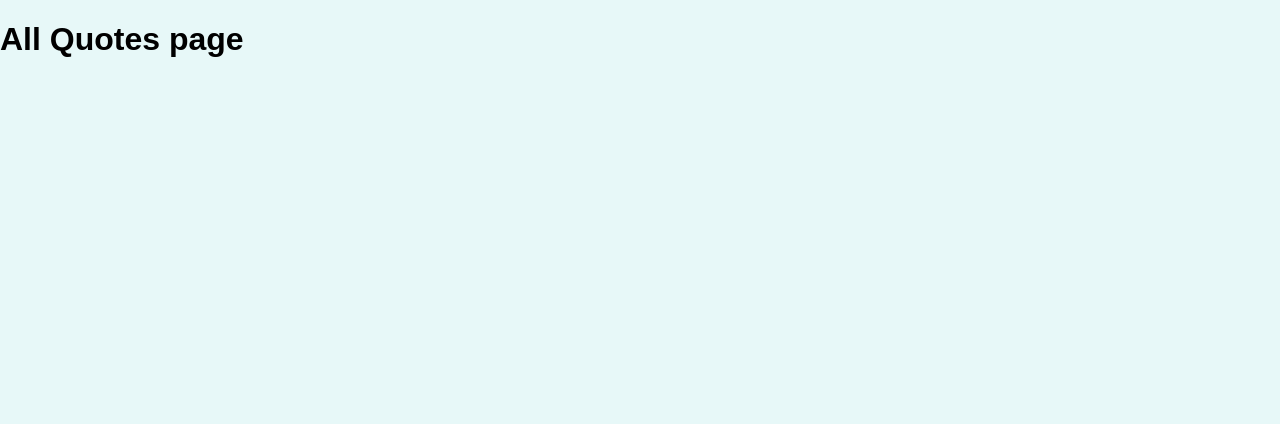
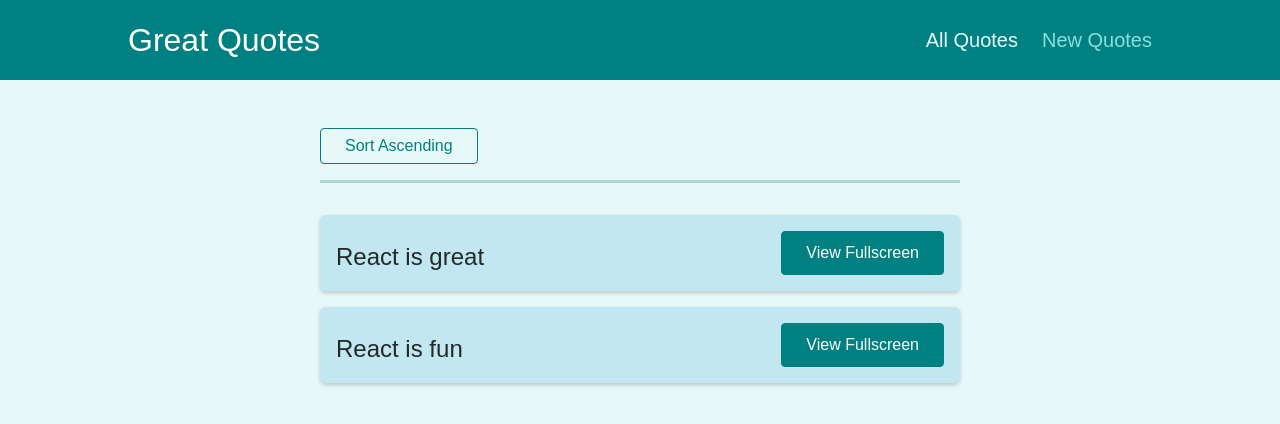
Before and after one commit to mpantogi/react-router_test, a React (Create React App) app: page /quotes in a window 1280 px wide. Shown: the top 424 px of the page. Built offline with nearby package versions, Linux system fonts and the light colour scheme.

Commit message:
add sorting logic to the App

```diff
--- a/src/App.js
+++ b/src/App.js
@@ -1,11 +1,17 @@
-import { Route, Switch } from 'react-router-dom';
+import { Route, Switch, Redirect } from 'react-router-dom';
 import AllQuotes from './pages/AllQuotes';
 import QuoteDetail from './pages/QuoteDetail';
 import NewQuote from './pages/NewQuote';
+import Layout from './components/layout/Layout';
+import NotFound from './pages/NotFound';
 
 function App() {
   return (
+    <Layout>
       <Switch>
+          <Route path='/' exact>
+            <Redirect to='/quotes' />
+          </Route>
           <Route path='/quotes' exact>
             <AllQuotes />
           </Route>
@@ -15,7 +21,11 @@
           <Route path='/new-quote'>
             <NewQuote />
           </Route>
+          <Route path='*'>
+            <NotFound />
+          </Route>
       </Switch>
+    </Layout>
   );
 }
 
--- /dev/null
+++ b/src/components/layout/Layout.js
@@ -0,0 +1,16 @@
+import { Fragment } from 'react';
+import classes from './Layout.module.css';
+import MainNavigation from './MainNavigation';
+
+const Layout = (props) => {
+    return (
+        <Fragment>
+            <MainNavigation />
+            <main className={classes.main}>
+                {props.children}
+            </main>
+        </Fragment>
+    )
+};
+
+export default Layout;
--- /dev/null
+++ b/src/components/layout/MainNavigation.js
@@ -0,0 +1,26 @@
+import { NavLink } from 'react-router-dom';
+import classes from './MainNavigation.module.css';
+
+const MainNavigation = () => {
+    return (
+        <header className={classes.header}>
+            <div className={classes.logo}>Great Quotes</div>
+            <nav className={classes.nav}>
+                <ul>
+                    <li>
+                        <NavLink to='/quotes' activeClassName={classes.active}>
+                            All Quotes
+                        </NavLink>
+                    </li>
+                    <li>
+                        <NavLink to='/new-quote' activeClassName={classes.active}>
+                            New Quotes
+                        </NavLink>
+                    </li>
+                </ul>
+            </nav>
+        </header>
+    )
+};
+
+export default MainNavigation;
--- a/src/components/quotes/QuoteForm.js
+++ b/src/components/quotes/QuoteForm.js
@@ -1,10 +1,12 @@
-import { useRef } from 'react';
+import { useRef, useState, Fragment } from 'react';
+import { Prompt } from 'react-router-dom';
 
 import Card from '../UI/Card';
 import LoadingSpinner from '../UI/LoadingSpinner';
 import classes from './QuoteForm.module.css';
 
 const QuoteForm = (props) => {
+  const [isEntering, setIsEntering] = useState(false);
   const authorInputRef = useRef();
   const textInputRef = useRef();
 
@@ -19,9 +21,19 @@
     props.onAddQuote({ author: enteredAuthor, text: enteredText });
   }
 
+  const fifnishEnteringHandler = () => {
+    setIsEntering(false);
+  };
+
+  const formFocusedHandler = () => {
+    setIsEntering(true);
+  };
+
   return (
+    <Fragment>
+      <Prompt when={isEntering} message={(location) => 'Are you sure you want to leave? All your entered data will be lost'} />
       <Card>
-      <form className={classes.form} onSubmit={submitFormHandler}>
+        <form onFocus={formFocusedHandler} className={classes.form} onSubmit={submitFormHandler}>
           {props.isLoading && (
             <div className={classes.loading}>
               <LoadingSpinner />
@@ -37,10 +49,11 @@
             <textarea id='text' rows='5' ref={textInputRef}></textarea>
           </div>
           <div className={classes.actions}>
-          <button className='btn'>Add Quote</button>
+            <button onClick={fifnishEnteringHandler} className='btn'>Add Quote</button>
           </div>
         </form>
       </Card>
+    </Fragment>
   );
 };
 
--- a/src/components/quotes/QuoteItem.js
+++ b/src/components/quotes/QuoteItem.js
@@ -1,3 +1,4 @@
+import { Link } from 'react-router-dom';
 import classes from './QuoteItem.module.css';
 
 const QuoteItem = (props) => {
@@ -9,9 +10,9 @@
         </blockquote>
         <figcaption>{props.author}</figcaption>
       </figure>
-      <a className='btn'>
+      <Link className='btn' to={`/quotes/${props.id}`}>
         View Fullscreen
-      </a>
+      </Link>
     </li>
   );
 };
--- a/src/components/quotes/QuoteList.js
+++ b/src/components/quotes/QuoteList.js
@@ -1,17 +1,44 @@
 import { Fragment } from 'react';
+import { useHistory, useLocation } from 'react-router-dom';
 
 import QuoteItem from './QuoteItem';
 import classes from './QuoteList.module.css';
 
+const sortQuotes = (quotes, ascending) => {
+  return quotes.sort((quoteA, quoteB) => {
+    if (ascending) {
+      return quoteA.id > quoteB.id ? 1 : -1;
+    } else {
+      return quoteA.id < quoteB.id ? 1 : -1;
+    }
+  });
+};
+
 const QuoteList = (props) => {
+  const history = useHistory();
+  const location = useLocation();
+
+  const queryParams = new URLSearchParams(location.search);
+
+  const isSortingAscending = queryParams.get('sort') === 'asc';
+
+  const sortedQuotes = sortQuotes(props.quotes, isSortingAscending);
+
+  const changeSortingHandler = () => {
+    history.push('/quotes?sort=' + (isSortingAscending ? 'desc' : 'asc'));
+  };
+
   return (
     <Fragment>
+      <div className={classes.sorting}>
+        <button onClick={changeSortingHandler}>Sort {isSortingAscending ? 'Descending' : 'Ascending'}</button>
+      </div>
       <ul className={classes.list}>
-        {props.quotes.map((quote) => (
+        {sortedQuotes.map((quote) => (
           <QuoteItem
             key={quote.id}
             id={quote.id}
-            author={quote.author}
+            author={quote.asuthor}
             text={quote.text}
           />
         ))}
--- a/src/pages/AllQuotes.js
+++ b/src/pages/AllQuotes.js
@@ -1,6 +1,14 @@
+import QuoteList from "../components/quotes/QuoteList";
+
+const DUMMY_QUOTES = [
+    { id: 'q1', author: 'Max', text: 'React is fun' },
+    { id: 'q2', author: 'Chris', text: 'React is great' },
+];
+
+
 const AllQuotes = () => {
     return (
-        <h1>All Quotes page</h1>
+        <QuoteList quotes={DUMMY_QUOTES}/>
     )
 };
 
--- a/src/pages/NewQuote.js
+++ b/src/pages/NewQuote.js
@@ -1,6 +1,17 @@
+import { useHistory } from 'react-router-dom';
+import QuoteForm from '../components/quotes/QuoteForm';
+
 const NewQuote = () => {
+    const history = useHistory();
+
+    const addQuoteHandler = quotoData => {
+        console.log(quotoData);
+
+        history.push('/quotes');
+    };
+
     return (
-        <h1>New Quotes page</h1>
+        <QuoteForm onAddQuote={addQuoteHandler} />
     )
 };
 
--- /dev/null
+++ b/src/pages/NotFound.js
@@ -0,0 +1,9 @@
+const NotFound = () => {
+    return (
+        <div className='centered'>
+            <p>Page not found!</p>
+        </div>
+    )
+};
+
+export default NotFound;
--- a/src/pages/QuoteDetail.js
+++ b/src/pages/QuoteDetail.js
@@ -1,6 +1,30 @@
+import { useParams, Route} from 'react-router-dom';
+import { Fragment } from 'react';
+
+import HighlightedQuote from '../components/quotes/HighlightedQuote';
+import Comments from '../components/comments/Comments';
+
+const DUMMY_QUOTES = [
+    { id: 'q1', author: 'Max', text: 'React is fun' },
+    { id: 'q2', author: 'Chris', text: 'React is great' },
+];
+
 const QuoteDetail = () => {
+    const params = useParams();
+
+    const quote = DUMMY_QUOTES.find(quote => quote.id === params.quoteId);
+
+    //if (!quote) {
+    //    return <p>No quote found</p>
+    //}
+
     return (
-        <h1>Quote detail page</h1>
+        <Fragment>
+            <HighlightedQuote text={quote.text} author={quote.author}/>
+            <Route path={`/quotes/${params.quoteId}/comments`}>
+                <Comments />
+            </Route>
+        </Fragment>
     )
 };
 
```
Also changed, not shown: 1 other file (tests, documents, lock files or other folders). Lines whose indentation alone changed are shown as unchanged.
